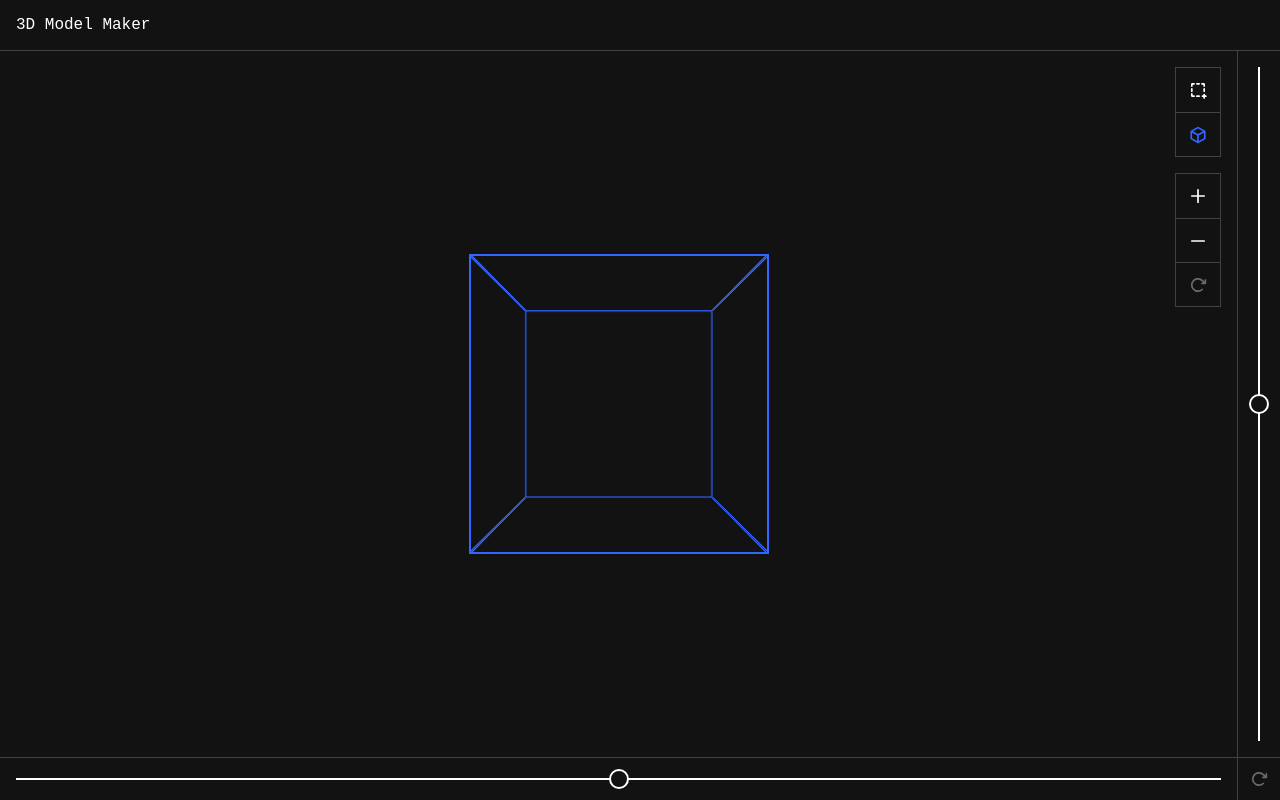
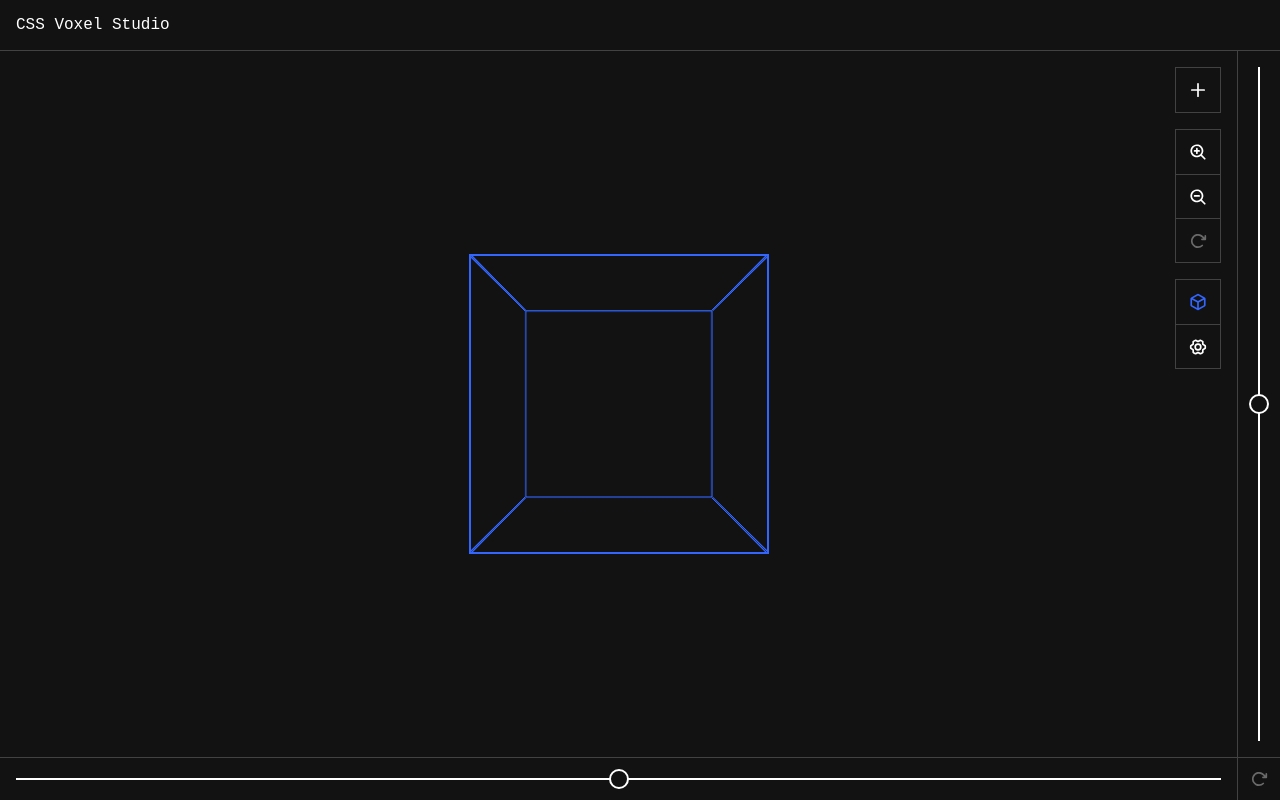
Before and after one commit to alexerlandsson/3d-model-maker, a Next.js app: page / in a window 1280 px wide. Built offline with nearby package versions, Linux system fonts and the light colour scheme.

Commit message:
Clean up interface

```diff
--- a/src/app/layout.tsx
+++ b/src/app/layout.tsx
@@ -13,8 +13,8 @@ const cousine = Cousine({
 });
 
 export const metadata: Metadata = {
-  title: "3D Model Maker",
-  description: "Simple tool to create pixelated 3D models",
+  title: "CSS Voxel Studio",
+  description: "Simple tool to create voxels in CSS",
   icons: {
     icon: [
       { url: "/favicon/favicon.ico" },
--- a/src/components/Scene/index.tsx
+++ b/src/components/Scene/index.tsx
@@ -8,7 +8,7 @@ interface SceneProps {
 
 export const Scene: React.FC<SceneProps> = ({ children, style }) => {
   return (
-    <div className={styles.scene} style={style} role="img" aria-label="3D model">
+    <div className={styles.scene} style={style} role="img" aria-label="Voxel model">
       {children}
     </div>
   );
--- a/src/components/Toolbar/Toolbar.module.scss
+++ b/src/components/Toolbar/Toolbar.module.scss
@@ -35,6 +35,7 @@
 }
 
 .title {
+  min-width: 0;
   display: flex;
   align-items: center;
   gap: size(8);
@@ -45,6 +46,12 @@
     font-size: 1.25rem;
     color: var(--color-border);
   }
+}
+
+.titleText {
+  white-space: nowrap;
+  overflow: hidden;
+  text-overflow: ellipsis;
 }
 
 .headerActions {
--- a/src/components/Toolbar/index.tsx
+++ b/src/components/Toolbar/index.tsx
@@ -44,7 +44,7 @@ export const Toolbar: React.FC<ToolbarProps> = ({
       >
         <span className={styles.title}>
           <DotsSixVertical weight="bold" className="icon" aria-hidden="true" />
-          {title}
+          <span className={styles.titleText}>{title}</span>
         </span>
         <div className={styles.headerActions}>
           <button
--- a/src/containers/EditorControls/Canvas/index.tsx
+++ b/src/containers/EditorControls/Canvas/index.tsx
@@ -4,24 +4,13 @@ import React from "react";
 import styles from "../EditorControls.module.scss";
 import { useCanvas } from "@/providers/CanvasProvider";
 import clsx from "clsx";
-import { Cube, SelectionPlus } from "@phosphor-icons/react";
-import { useModel } from "@/providers/ModelProvider";
+import { Cube, GearSix } from "@phosphor-icons/react";
 
 export const Canvas: React.FC = () => {
   const { toggleFrame, showFrame } = useCanvas();
-  const { addRectangle, isMaxRectangles } = useModel();
 
   return (
     <div className={styles.group} role="group" aria-label="Canvas controls">
-      <button
-        className={styles.button}
-        title="Add rectangle"
-        onClick={addRectangle}
-        disabled={isMaxRectangles}
-      >
-        <span className="sr-only">Add rectangle</span>
-        <SelectionPlus weight="bold" className="icon" />
-      </button>
       <button
         className={clsx(styles.button, { [styles.buttonCanvasOutlineActive]: showFrame })}
         title="Toggle canvas outline"
@@ -30,6 +19,14 @@ export const Canvas: React.FC = () => {
         <span className="sr-only">Toggle canvas outline</span>
         <Cube weight="bold" className="icon" />
       </button>
+      <button
+        className={styles.button}
+        title="Canvas settings"
+        onClick={() => {}}
+      >
+        <span className="sr-only">Canvas settings</span>
+        <GearSix weight="bold" className="icon" />
+      </button>
     </div>
   );
 };
--- /dev/null
+++ b/src/containers/EditorControls/Rect/index.tsx
@@ -0,0 +1,24 @@
+"use client";
+
+import React from "react";
+import styles from "../EditorControls.module.scss";
+import { Plus } from "@phosphor-icons/react";
+import { useModel } from "@/providers/ModelProvider";
+
+export const Rect: React.FC = () => {
+  const { addRectangle, isMaxRectangles } = useModel();
+
+  return (
+    <div className={styles.group} role="group" aria-label="Canvas controls">
+      <button
+        className={styles.button}
+        title="Add cuboid"
+        onClick={addRectangle}
+        disabled={isMaxRectangles}
+      >
+        <span className="sr-only">Add cuboid</span>
+        <Plus weight="bold" className="icon" />
+      </button>
+    </div>
+  );
+};
--- a/src/containers/EditorControls/Zoom/index.tsx
+++ b/src/containers/EditorControls/Zoom/index.tsx
@@ -3,7 +3,7 @@
 import React, { useContext } from "react";
 import styles from "../EditorControls.module.scss";
 import { ZoomContext, MIN_ZOOM, MAX_ZOOM } from "@/providers/ZoomProvider";
-import { ArrowClockwise, Minus, Plus } from "@phosphor-icons/react";
+import { ArrowClockwise, MagnifyingGlassMinus, MagnifyingGlassPlus } from "@phosphor-icons/react";
 
 export const Zoom: React.FC = () => {
   const { zoom, zoomIn, zoomOut, resetZoom, isDefaultZoom } = useContext(ZoomContext);
@@ -17,7 +17,7 @@ export const Zoom: React.FC = () => {
           disabled={zoom >= MAX_ZOOM}
         >
           <span className="sr-only">Zoom in</span>
-          <Plus weight="bold" className="icon" aria-hidden="true" />
+          <MagnifyingGlassPlus weight="bold" className="icon" aria-hidden="true" />
         </button>
         <button
           className={styles.button}
@@ -26,7 +26,7 @@ export const Zoom: React.FC = () => {
           disabled={zoom <= MIN_ZOOM}
         >
           <span className="sr-only">Zoom out</span>
-          <Minus weight="bold" className="icon" aria-hidden="true" />
+          <MagnifyingGlassMinus weight="bold" className="icon" aria-hidden="true" />
         </button>
         <button
           className={styles.button}
--- a/src/containers/EditorControls/index.tsx
+++ b/src/containers/EditorControls/index.tsx
@@ -2,29 +2,14 @@ import React from "react";
 import styles from "./EditorControls.module.scss";
 import { Zoom } from "./Zoom";
 import { Canvas } from "./Canvas";
-import { ListBullets, Palette, VectorThree } from "@phosphor-icons/react";
+import { Rect } from "./Rect";
 
 export const EditorControls: React.FC = () => {
   return (
     <div className={styles.controls} role="toolbar" aria-label="Editor controls" id="editor-controls">
+      <Rect />
+      <Zoom />
       <Canvas />
-      <Zoom />
-      {false && (
-        <div className="editor__controls-group" role="group" aria-label="Canvas settings">
-          <button id="btn-canvas-settings" disabled>
-            <span className="sr-only">Canvas settings</span>
-            <VectorThree weight="bold" className="icon" aria-hidden="true" />
-          </button>
-          <button id="btn-set-editor-bg" disabled>
-            <span className="sr-only">Set editor background color</span>
-            <Palette weight="bold" className="icon" aria-hidden="true" />
-          </button>
-          <button id="btn-toggle-list-view" disabled>
-            <span className="sr-only">Toggle list view</span>
-            <ListBullets weight="bold" className="icon" aria-hidden="true" />
-          </button>
-        </div>
-      )}
     </div>
   );
 };
--- a/src/containers/Header/index.tsx
+++ b/src/containers/Header/index.tsx
@@ -5,6 +5,6 @@ import { Header } from "@/components/Header";
 
 export const HeaderContainer: React.FC = () => {
   return (
-    <Header title="3D Model Maker" />
+    <Header title="CSS Voxel Studio" />
   );
 };
--- a/src/containers/RectControls/RectControlFieldset.tsx
+++ b/src/containers/RectControls/RectControlFieldset.tsx
@@ -55,6 +55,15 @@ export const RectControlFieldset: React.FC<RectControlFieldsetProps> = ({
         className={styles.input}
       />
       <button
+        title={decreaseTitle}
+        onClick={handleDecrement}
+        className={styles.stepButton}
+        disabled={isAtMin}
+      >
+        <span className="sr-only">{decreaseTitle}</span>
+        <Minus weight="bold" className="icon" aria-hidden="true" />
+      </button>
+      <button
         title={increaseTitle}
         onClick={handleIncrement}
         className={styles.stepButton}
@@ -63,15 +72,6 @@ export const RectControlFieldset: React.FC<RectControlFieldsetProps> = ({
         <span className="sr-only">{increaseTitle}</span>
         <Plus weight="bold" className="icon" aria-hidden="true" />
       </button>
-      <button
-        title={decreaseTitle}
-        onClick={handleDecrement}
-        className={styles.stepButton}
-        disabled={isAtMin}
-      >
-        <span className="sr-only">{decreaseTitle}</span>
-        <Minus weight="bold" className="icon" aria-hidden="true" />
-      </button>
     </fieldset>
   );
 };
--- a/src/containers/RectControls/index.tsx
+++ b/src/containers/RectControls/index.tsx
@@ -57,7 +57,7 @@ export const RectControls: React.FC = () => {
   return (
     <>
       <Toolbar
-        title="Settings"
+        title={activeRect.id}
         ariaLabel="Active rectangle settings"
         onClose={() => setActiveRectId(null)}
       >
@@ -104,7 +104,7 @@ export const RectControls: React.FC = () => {
           <hr className={styles.separator} />
 
           <RectControlFieldset
-            legend="Pos (X)"
+            legend="Pos. X"
             value={activeRect.posX}
             min={-100}
             max={100}
@@ -116,7 +116,7 @@ export const RectControls: React.FC = () => {
           />
 
           <RectControlFieldset
-            legend="Pos (Y)"
+            legend="Pos. Y"
             value={activeRect.posY}
             min={-100}
             max={100}
@@ -128,7 +128,7 @@ export const RectControls: React.FC = () => {
           />
 
           <RectControlFieldset
-            legend="Pos (Z)"
+            legend="Pos. Z"
             value={activeRect.posZ}
             min={-100}
             max={100}
@@ -170,7 +170,7 @@ export const RectControls: React.FC = () => {
 
           <Button
             onClick={handleDelete}
-            title="Delete rectangle"
+            title="Delete cuboid"
             fullWidth
           >
             Delete
```
Also changed, not shown: public/favicon/site.webmanifest, 2 other files (tests, documents, lock files or other folders).
